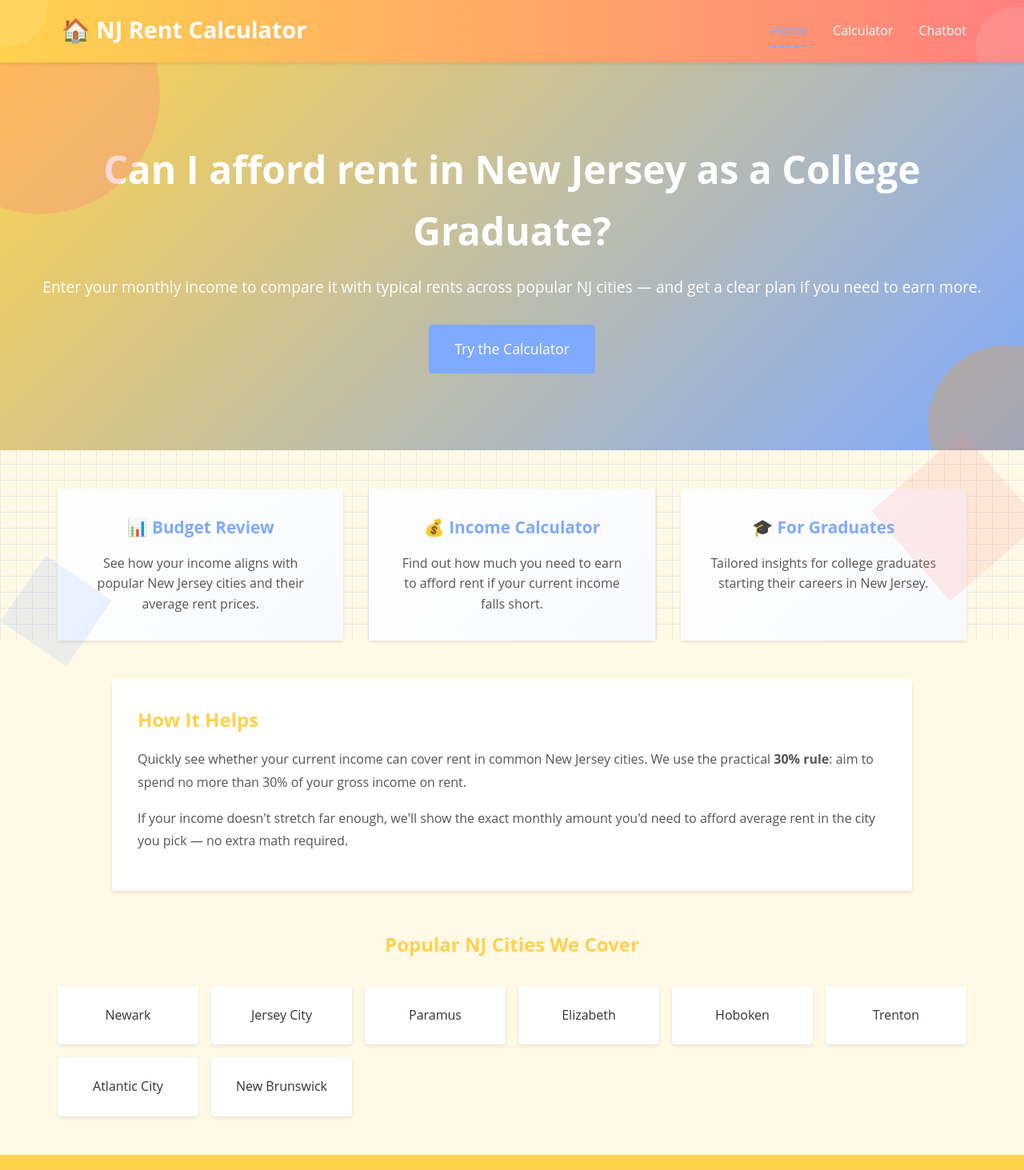
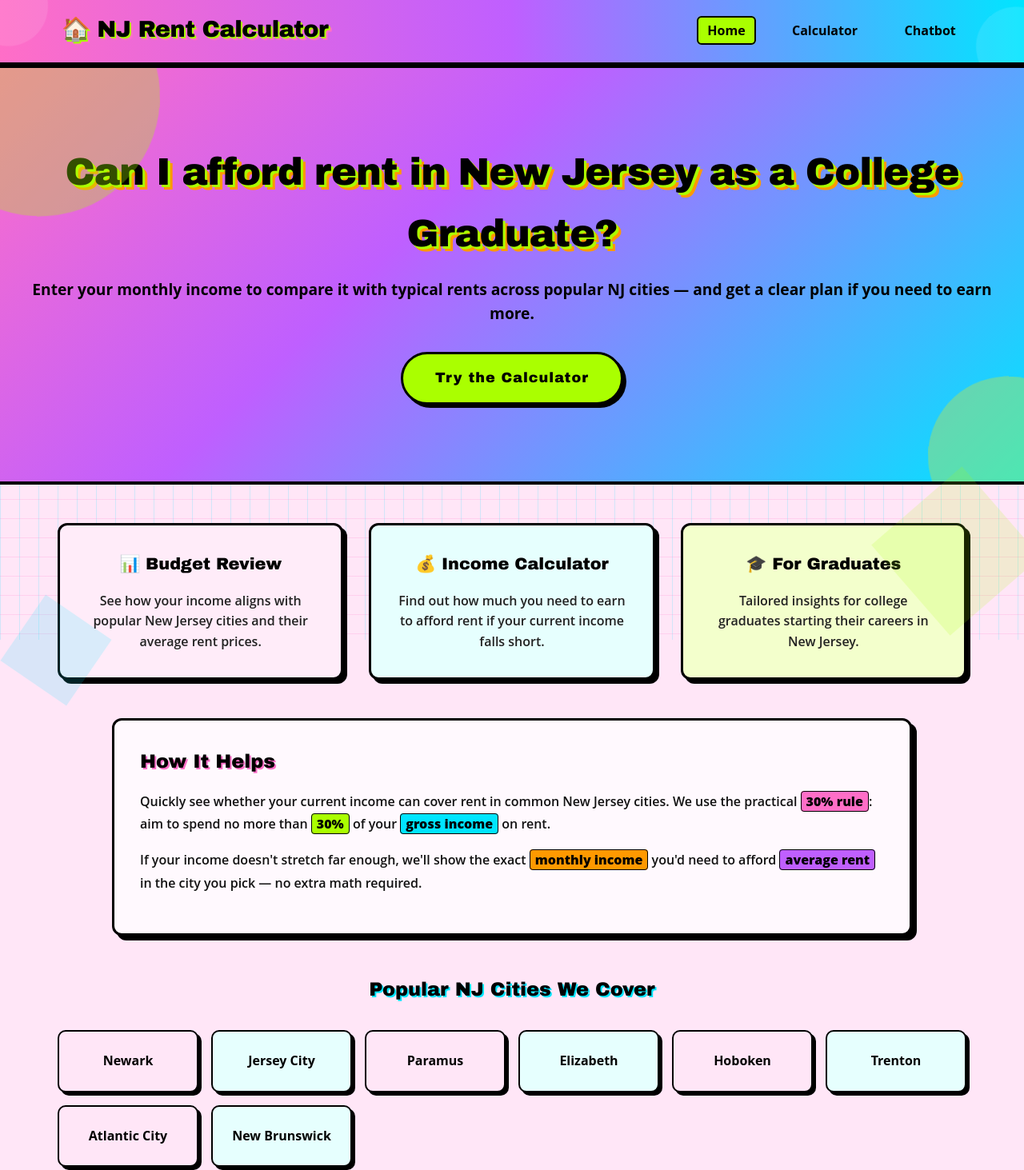
Before and after one commit to Hannrep4/student-reality-lab-REPUYAN, a website: page public/index.html in a window 1280 px wide. Shown: the top 1463 px of the page at 80% size. Drawn offline with Linux system fonts and the light colour scheme.

Commit message:
Redesign site with candy-colored Y2K style

```diff
--- a/public/css/styles.css
+++ b/public/css/styles.css
@@ -1,19 +1,21 @@
 /* ========================
-   Global Styles
+   Global Styles  —  Y2K Candy Edition
    ======================== */
 :root {
-  /* grade-school palette */
-  /* softer, less-saturated palette */
-  --primary-color: #ffd24d;  /* darker, easier-to-read yellow */
-  --secondary-color: #80aaff; /* muted blue */
-  --accent-color: #ff7f7f; /* light coral */
-  --success-color: #27ae60;
-  --warning-color: #f39c12;
-  --danger-color: #e74c3c;
-  --light-bg: #fff9e6; /* paper cream */
-  --dark-text: #333333;
-  --border-radius: 4px;
-  --box-shadow: 0 2px 4px rgba(0, 0, 0, 0.1);
+  /* Y2K candy palette */
+  --primary-color:   #ff6ec7;   /* hot pink */
+  --secondary-color: #00e5ff;   /* electric cyan */
+  --accent-color:    #aaff00;   /* lime green */
+  --candy-purple:    #bf5fff;   /* bubblegum purple */
+  --candy-orange:    #ff9900;   /* tangerine */
+  --success-color:   #00e676;   /* neon green */
+  --warning-color:   #ffea00;   /* electric yellow */
+  --danger-color:    #ff1744;   /* neon red */
+  --light-bg:        #ffe6f7;   /* candy pink background */
+  --dark-text:       #000000;
+  --border-radius:   8px;
+  --box-shadow:      3px 3px 0 #000, 6px 6px 0 rgba(0,0,0,0.15);
+  --font-heading:    'Arial Black', 'Impact', sans-serif;
 }
 
 
@@ -23,18 +25,16 @@
   box-sizing: border-box;
 }
 
-@import url('https://fonts.googleapis.com/css2?family=Open+Sans:wght@400;600&display=swap');
+@import url('https://fonts.googleapis.com/css2?family=Nunito:wght@700;900&family=Open+Sans:wght@400;600&display=swap');
 
 body {
-  font-family: 'Open Sans', sans-serif;
+  font-family: 'Nunito', 'Open Sans', sans-serif;
   color: var(--dark-text);
   line-height: 1.6;
   background-color: var(--light-bg);
-  background-image: url('../images/paper-texture.png');
-  background-size: cover;
 }
 
-/* add subtle notebook grid */
+/* Y2K candy grid — kept, just recolored */
 body::before {
   content: '';
   position: fixed;
@@ -42,9 +42,9 @@ body::before {
   left: 0;
   width: 100%;
   height: 100%;
-  background: linear-gradient(#e8e8e8 1px, transparent 1px) 0 0,
-              linear-gradient(90deg, #e8e8e8 1px, transparent 1px) 0 0;
-  background-size: 20px 20px;
+  background: linear-gradient(rgba(255,110,199,0.18) 1px, transparent 1px) 0 0,
+              linear-gradient(90deg, rgba(0,229,255,0.18) 1px, transparent 1px) 0 0;
+  background-size: 24px 24px;
   pointer-events: none;
   z-index: -1;
 }
@@ -53,10 +53,11 @@ body::before {
    Navigation Bar
    ======================== */
 .navbar {
-  background: linear-gradient(90deg, var(--primary-color) 0%, var(--accent-color) 100%);
-  color: white;
+  background: linear-gradient(90deg, var(--primary-color) 0%, var(--candy-purple) 50%, var(--secondary-color) 100%);
+  color: #000;
   padding: 1rem 0;
-  box-shadow: var(--box-shadow);
+  border-bottom: 3px solid #000;
+  box-shadow: 0 4px 0 #000;
   position: sticky;
   top: 0;
   z-index: 100;
@@ -125,8 +126,12 @@ body::before {
 }
 
 .nav-logo {
+  font-family: var(--font-heading);
   font-size: 1.8rem;
-  font-weight: bold;
+  font-weight: 900;
+  color: #000;
+  text-shadow: 2px 2px 0 var(--accent-color), 4px 4px 0 var(--primary-color);
+  letter-spacing: -0.5px;
   position: relative;
   cursor: default;
   animation: logo-bounce 3s ease-in-out infinite;
@@ -144,18 +149,20 @@ body::before {
 }
 
 .nav-link {
-  color: white;
+  color: #000;
+  font-weight: 700;
   text-decoration: none;
-  transition: color 0.3s ease;
-  padding-bottom: 0.5rem;
-  border-bottom: 2px solid transparent;
+  transition: color 0.2s ease, background 0.2s ease;
+  padding: 0.3rem 0.7rem;
+  border: 2px solid transparent;
+  border-radius: 6px;
 }
 
 .nav-link:hover,
 .nav-link.active {
-  color: var(--secondary-color);
-  border-bottom-color: var(--secondary-color);
-  border-bottom-style: dashed;
+  color: #000;
+  background: var(--accent-color);
+  border-color: #000;
 }
 
 /* ========================
@@ -163,12 +170,13 @@ body::before {
    ======================== */
 .hero {
   position: relative;
-  background: linear-gradient(135deg, var(--primary-color) 0%, var(--secondary-color) 100%);
-  color: white;
+  background: linear-gradient(135deg, var(--primary-color) 0%, var(--candy-purple) 40%, var(--secondary-color) 100%);
+  color: #000;
   padding: 6rem 2rem;
   text-align: center;
   margin-bottom: 3rem;
   overflow: hidden;
+  border-bottom: 4px solid #000;
 }
 
 /* geometric shapes in hero */
@@ -196,31 +204,42 @@ body::before {
 }
 
 .hero-content h1 {
+  font-family: var(--font-heading);
   font-size: 3rem;
+  font-weight: 900;
+  color: #000;
+  text-shadow: 3px 3px 0 var(--accent-color), 6px 6px 0 var(--candy-orange);
   margin-bottom: 1rem;
+  letter-spacing: -1px;
 }
 
 .hero-content p {
   font-size: 1.2rem;
+  font-weight: 700;
+  color: #000;
   margin-bottom: 2rem;
 }
 
 .cta-button {
   display: inline-block;
-  background-color: var(--secondary-color);
-  color: white;
-  padding: 1rem 2rem;
+  background-color: var(--accent-color);
+  color: #000;
+  font-family: var(--font-heading);
+  font-weight: 900;
+  letter-spacing: 1px;
+  padding: 1rem 2.5rem;
   text-decoration: none;
-  border-radius: var(--border-radius);
+  border-radius: 50px;
+  border: 3px solid #000;
+  box-shadow: 4px 4px 0 #000;
   font-size: 1.1rem;
-  transition: background-color 0.3s ease, transform 0.3s ease;
-  border: none;
+  transition: transform 0.15s ease, box-shadow 0.15s ease;
   cursor: pointer;
 }
 
 .cta-button:hover {
-  background-color: #2980b9;
-  transform: translateY(-2px);
+  transform: translate(-2px, -2px);
+  box-shadow: 6px 6px 0 #000;
 }
 
 /* ========================
@@ -274,27 +293,35 @@ body::before {
 }
 
 .feature-card {
-  background: linear-gradient(135deg, #ffffff 0%, #f7f9fc 100%);
+  background: #fff;
   padding: 2rem;
-  border-radius: var(--border-radius);
-  box-shadow: var(--box-shadow);
+  border-radius: 12px;
+  border: 3px solid #000;
+  box-shadow: 5px 5px 0 #000;
   text-align: center;
-  transition: transform 0.3s ease, background 0.3s ease;
+  transition: transform 0.15s ease, box-shadow 0.15s ease;
 }
 
+.feature-card:nth-child(1) { background: #ffecf9; }
+.feature-card:nth-child(2) { background: #e6fffe; }
+.feature-card:nth-child(3) { background: #f3ffcc; }
+
 .feature-card:hover {
-  transform: translateY(-5px);
-  background: linear-gradient(135deg, #f0f4ff 0%, #e8f5ff 100%);
+  transform: translate(-3px, -3px);
+  box-shadow: 8px 8px 0 #000;
 }
 
 .feature-card h3 {
-  color: var(--secondary-color);
+  font-family: var(--font-heading);
+  font-weight: 900;
+  color: #000;
   margin-bottom: 1rem;
   font-size: 1.3rem;
 }
 
 .feature-card p {
-  color: #555;
+  color: #222;
+  font-weight: 600;
 }
 
 /* ========================
@@ -304,20 +331,32 @@ body::before {
   max-width: 1000px;
   margin: 3rem auto;
   padding: 2rem;
-  background: white;
-  border-radius: var(--border-radius);
-  box-shadow: var(--box-shadow);
+  background: #fff9fe;
+  border: 3px solid #000;
+  border-radius: 12px;
+  box-shadow: 6px 6px 0 #000;
 }
 
 .info-section h2 {
-  color: var(--primary-color);
+  font-family: var(--font-heading);
+  font-weight: 900;
+  color: #000;
+  text-shadow: 2px 2px 0 var(--primary-color);
   margin-bottom: 1rem;
 }
 
 .info-section p {
   margin-bottom: 1rem;
   line-height: 1.8;
-  color: #555;
+  color: #111;
+  font-weight: 600;
+}
+
+.info-section strong {
+  color: var(--primary-color);
+  background: #000;
+  padding: 1px 6px;
+  border-radius: 4px;
 }
 
 /* ========================
@@ -330,7 +369,10 @@ body::before {
 }
 
 .popular-cities h2 {
-  color: var(--primary-color);
+  font-family: var(--font-heading);
+  font-weight: 900;
+  color: #000;
+  text-shadow: 2px 2px 0 var(--secondary-color);
   margin-bottom: 2rem;
   text-align: center;
 }
@@ -344,15 +386,20 @@ body::before {
 .city-item {
   background: white;
   padding: 1.5rem;
-  border-radius: var(--border-radius);
+  border-radius: 10px;
+  border: 2px solid #000;
+  box-shadow: 4px 4px 0 #000;
   text-align: center;
-  box-shadow: var(--box-shadow);
-  transition: background-color 0.3s ease, transform 0.2s ease;
+  font-weight: 700;
+  transition: transform 0.15s ease, box-shadow 0.15s ease;
 }
 
+.city-item:nth-child(odd)  { background: #ffe6f7; }
+.city-item:nth-child(even) { background: #e6fffe; }
+
 .city-item:hover {
-  background-color: var(--light-bg);
-  transform: scale(1.02);
+  transform: translate(-2px, -2px);
+  box-shadow: 6px 6px 0 #000;
 }
 /* ========================
    Calculator Page
@@ -395,7 +442,10 @@ body::before {
 }
 
 .calculator-container h1 {
-  color: var(--primary-color);
+  font-family: var(--font-heading);
+  font-weight: 900;
+  color: #000;
+  text-shadow: 2px 2px 0 var(--primary-color);
   margin-bottom: 0.5rem;
   text-align: center;
 }
@@ -418,45 +468,53 @@ body::before {
 }
 
 .form-group label {
-  font-weight: bold;
+  font-weight: 900;
+  font-family: var(--font-heading);
   margin-bottom: 0.5rem;
-  color: var(--primary-color);
+  color: #000;
 }
 
 .form-group input,
 .form-group select {
   padding: 0.8rem;
-  border: 2px solid #ddd;
+  border: 2px solid #000;
   border-radius: var(--border-radius);
   font-size: 1rem;
-  transition: border-color 0.3s ease;
+  font-weight: 600;
+  background: #fff;
+  transition: border-color 0.3s ease, box-shadow 0.3s ease;
 }
 
 .form-group input:focus,
 .form-group select:focus {
   outline: none;
-  border-color: var(--secondary-color);
+  border-color: var(--primary-color);
+  box-shadow: 3px 3px 0 var(--primary-color);
 }
 
 .calculate-btn {
   padding: 1rem;
-  background-color: var(--secondary-color);
-  color: white;
-  border: none;
-  border-radius: var(--border-radius);
+  background: var(--secondary-color);
+  color: #000;
+  border: 3px solid #000;
+  border-radius: 50px;
+  box-shadow: 4px 4px 0 #000;
+  font-family: var(--font-heading);
   font-size: 1.1rem;
-  font-weight: bold;
+  font-weight: 900;
+  letter-spacing: 1px;
   cursor: pointer;
-  transition: background-color 0.3s ease, transform 0.2s ease;
+  transition: transform 0.15s ease, box-shadow 0.15s ease;
 }
 
 .calculate-btn:hover {
-  background-color: #2980b9;
-  transform: translateY(-2px);
+  transform: translate(-2px, -2px);
+  box-shadow: 6px 6px 0 #000;
 }
 
 .calculate-btn:active {
-  transform: translateY(0);
+  transform: translate(0, 0);
+  box-shadow: 2px 2px 0 #000;
 }
 
 /* ========================
@@ -490,23 +548,30 @@ body::before {
 }
 
 .result-label {
-  font-weight: bold;
-  color: var(--primary-color);
+  font-family: var(--font-heading);
+  font-weight: 900;
+  color: #000;
   margin-bottom: 0.5rem;
+  text-transform: uppercase;
+  font-size: 0.85rem;
+  letter-spacing: 1px;
 }
 
 .result-value {
+  font-family: var(--font-heading);
   font-size: 1.8rem;
-  font-weight: bold;
-  color: var(--secondary-color);
+  font-weight: 900;
+  color: var(--candy-purple);
 }
 
 .result-card.success .result-value {
-  color: var(--success-color);
+  color: #000;
+  text-shadow: 2px 2px 0 var(--success-color);
 }
 
 .result-card.danger .result-value {
-  color: var(--danger-color);
+  color: #000;
+  text-shadow: 2px 2px 0 var(--danger-color);
 }
 
 .result-message {
@@ -527,14 +592,25 @@ body::before {
 }
 
 /* ========================
+   Y2K Keyword Highlight
+   ======================== */
+.kw-pink   { background: #ff6ec7; color: #000; font-weight: 900; padding: 1px 6px; border-radius: 4px; border: 1.5px solid #000; }
+.kw-cyan   { background: #00e5ff; color: #000; font-weight: 900; padding: 1px 6px; border-radius: 4px; border: 1.5px solid #000; }
+.kw-lime   { background: #aaff00; color: #000; font-weight: 900; padding: 1px 6px; border-radius: 4px; border: 1.5px solid #000; }
+.kw-orange { background: #ff9900; color: #000; font-weight: 900; padding: 1px 6px; border-radius: 4px; border: 1.5px solid #000; }
+.kw-purple { background: #bf5fff; color: #000; font-weight: 900; padding: 1px 6px; border-radius: 4px; border: 1.5px solid #000; }
+
+/* ========================
    Footer
    ======================== */
 footer {
-  background-color: var(--primary-color);
-  color: white;
+  background: linear-gradient(90deg, var(--primary-color), var(--candy-purple), var(--secondary-color));
+  color: #000;
+  font-weight: 700;
   text-align: center;
   padding: 2rem;
   margin-top: 3rem;
+  border-top: 4px solid #000;
 }
 
 footer p {
@@ -543,7 +619,7 @@ footer p {
 
 footer p:last-child {
   font-size: 0.9rem;
-  color: #bbb;
+  color: #333;
 }
 
 /* ========================
--- a/public/index.html
+++ b/public/index.html
@@ -46,10 +46,10 @@
       <h2>How It Helps</h2>
       <p>
         Quickly see whether your current income can cover rent in common New Jersey cities. We use the practical
-        <strong>30% rule</strong>: aim to spend no more than 30% of your gross income on rent.
+        <span class="kw-pink">30% rule</span>: aim to spend no more than <span class="kw-lime">30%</span> of your <span class="kw-cyan">gross income</span> on rent.
       </p>
       <p>
-        If your income doesn't stretch far enough, we'll show the exact monthly amount you'd need to afford average rent in the city you pick — no extra math required.
+        If your income doesn't stretch far enough, we'll show the exact <span class="kw-orange">monthly income</span> you'd need to afford <span class="kw-purple">average rent</span> in the city you pick — no extra math required.
       </p>
     </section>
 
```
Also changed, not shown: public/chatbot.html (+2 -2 lines), public/css/chatbot.css (+59 -32 lines).
